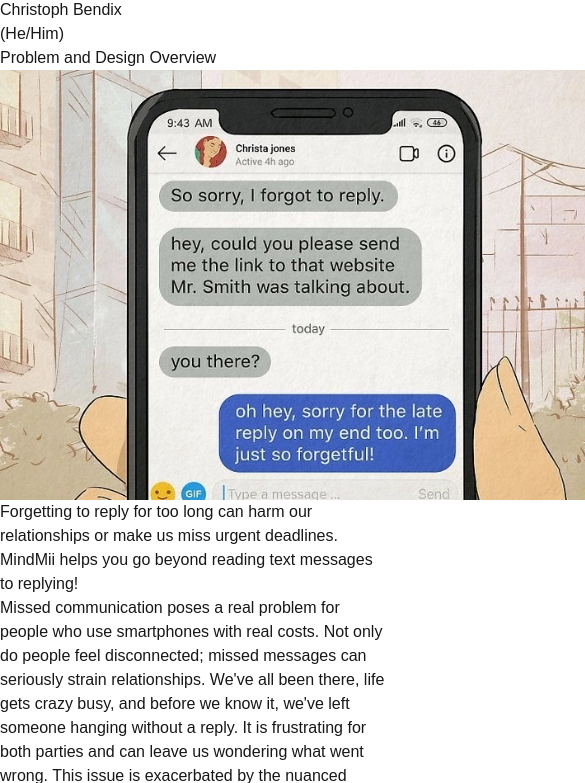
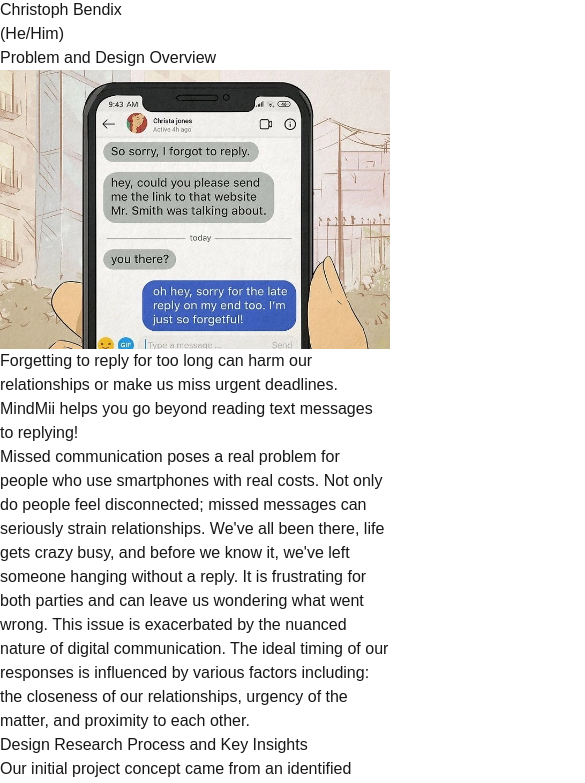
Before and after one commit to andrewpking/kingdrewsea-portfolio, a Next.js app: page /mindmii in a window 390 px wide. Shown: the part 719-1502 px from the top of the page, 585 px wide, since content can reach past the window. Built offline with nearby package versions, Linux system fonts and the light colour scheme.

Commit message:
Improved styles for ProjectImagesBlock by incorporating grid.

```diff
--- a/src/app/components/ProjectImagesBlock.tsx
+++ b/src/app/components/ProjectImagesBlock.tsx
@@ -3,38 +3,61 @@
 interface ImageProps {
   src: string;
   alt: string;
-  caption: string;
+  caption?: string;
 }
 
 interface ProjectImagesBlockProps {
   images: ImageProps[];
   direction?: 'row' | 'column';
   width: number;
-  maxHeight: string;
+  maxHeight: number;
+  caption?: string;
+  children?: ReactNode;
 }
 
 const ProjectImagesBlock: React.FC<ProjectImagesBlockProps> = ({ images, direction = 'row', width, maxHeight, caption, children }) => {
   return (
-    <div className="flex flex-row gap-4">
-      <section className={`inline-flex flex-col mb-4 `} style={{maxHeight: `${maxHeight + 200} px`, maxWidth: `${width * 100 * images.length + 50} px`}}>
-        <div className={`inline-flex ${direction === 'row' ? 'flex-row' : 'flex-col'} mb-4 `} style={{maxHeight: `${maxHeight} px`, maxWidth: `${width * 100 * images.length + 50} px`}}>
+    <div className="w-full max-w-7xl mx-auto flex flex-row gap-8">
+      <section className="flex-1">
+        <div className={`grid gap-6 ${
+          direction === 'row'
+            ? `grid-cols-1 ${
+                images.length > 1 ? 'md:grid-cols-2' : ''
+              } ${
+                images.length > 2 ? 'lg:grid-cols-3' : ''
+              }`
+            : 'grid-cols-1'
+        }`}>
           {images.map((image, index) => (
-            <div key={index} className={`image-container flex flex-col p-4`} style={{ maxWidth: `${width * 100+ 50 }px` }}>
-              <Image src={image.src} alt={image.alt} width={width * 100} height={400} className="border image" style={{ maxWidth: `${width * 100+ 50 }px`}} />
-              {image.caption && <p className={`float-left w-${width * 100} whitespace italic small mb-2`}>{image.caption}</p>}
+            <div key={index}
+                 className={`flex flex-col space-y-2 ${
+                   direction === 'column' ? 'mb-6' : ''
+                 }`}>
+              <div className="w-full" style={{ maxWidth: `${width * 100}px` }}>
+                <Image
+                  src={image.src}
+                  alt={image.alt}
+                  width={width * 100}
+                  height={maxHeight}
+                  className="rounded-lg w-full"
+                />
+              </div>
+              {image.caption && (
+                <p className="text-sm italic text-gray-200">{image.caption}</p>
+              )}
             </div>
           ))}
         </div>
-        <div className="block clear-both">
-          <p className={`float-left w-${width * 100} whitespace italic small mb-2`}>{caption}</p>
+        {caption && (
+          <p className="mt-4 text-sm italic text-gray-200">{caption}</p>
+        )}
+      </section>
+      {children && (
+        <div className="flex-1">
+          {children}
         </div>
-      </section>
-
-      <div className="children-container inline float-right p-4">
-        {children}
-      </div>
+      )}
     </div>
-
   );
 };
 
```
